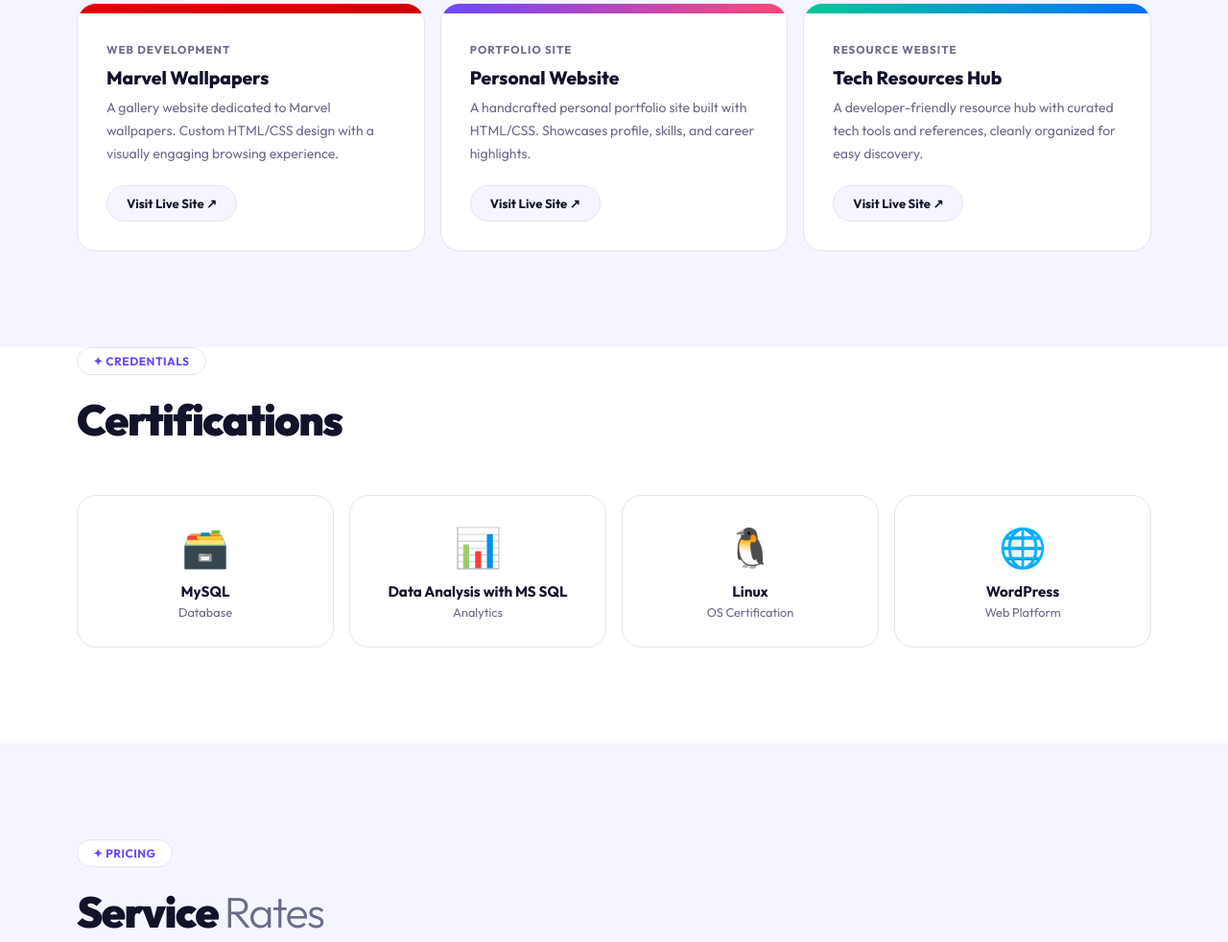
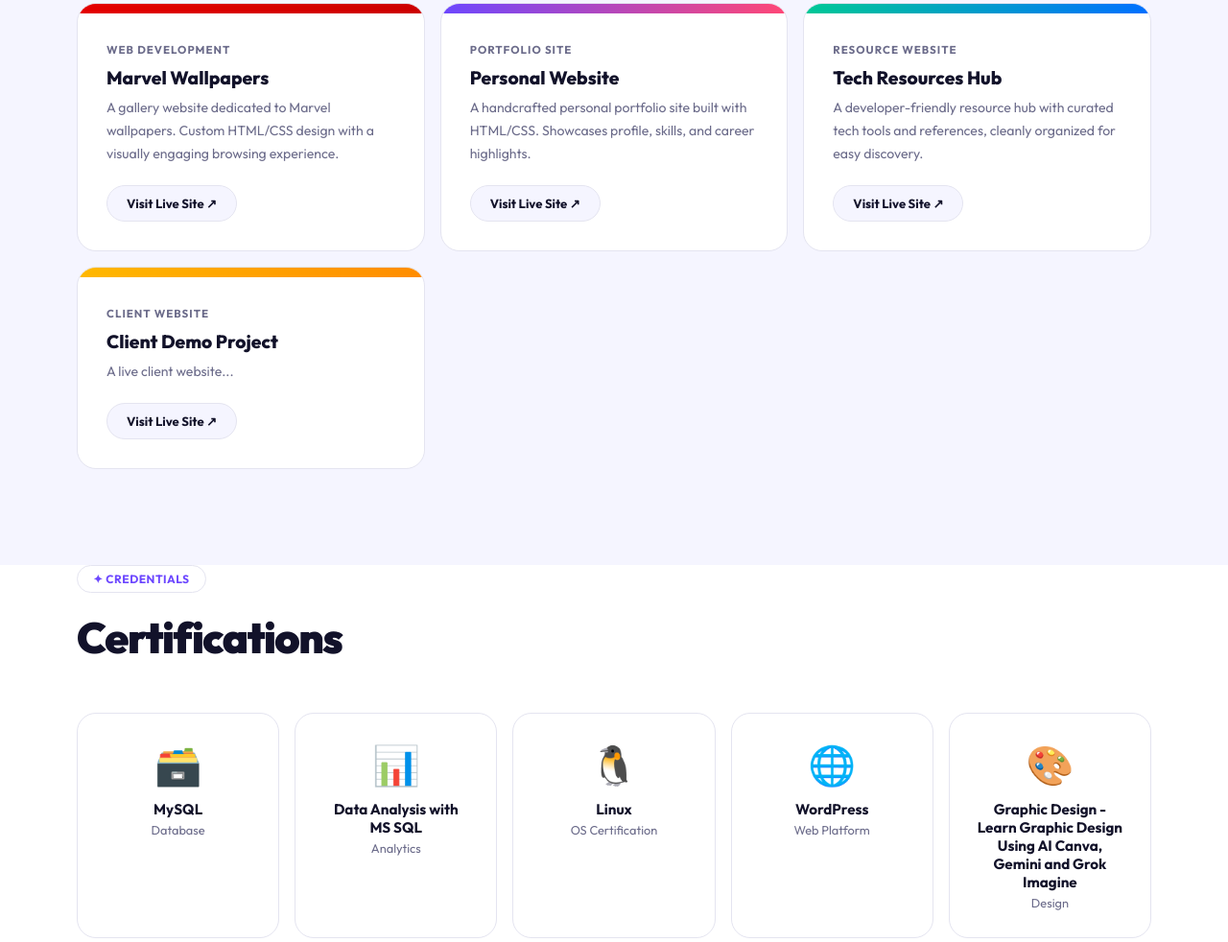
Before and after one commit to HHarshGGupta/harshgcreates.com, a plain HTML site: page index.html in a window 1280 px wide. Shown: the part 2577-3559 px from the top of the page at 96% size. Drawn offline with Linux system fonts and the light colour scheme.

Commit message:
Update index.html

```diff
--- a/index.html
+++ b/index.html
@@ -192,6 +192,7 @@
   .proj-card:nth-child(1) .proj-thumb { background: linear-gradient(90deg, #e40000, #c00); }
   .proj-card:nth-child(2) .proj-thumb { background: linear-gradient(90deg, var(--a1), var(--a2)); }
   .proj-card:nth-child(3) .proj-thumb { background: linear-gradient(90deg, var(--a3), #006fff); }
+  .proj-card:nth-child(4) .proj-thumb { background: linear-gradient(90deg, var(--a4), #ff8c00); }
   .proj-body { padding: 30px; flex: 1; display: flex; flex-direction: column; }
   .proj-type { font-size: 0.72rem; font-weight: 700; text-transform: uppercase; letter-spacing: 1px; color: var(--mid); margin-bottom: 10px; }
   .proj-name { font-size: 1.2rem; font-weight: 800; margin-bottom: 8px; }
@@ -427,6 +428,16 @@
         <a href="https://hharshggupta.github.io/tech-resources/" target="_blank" class="proj-cta">Visit Live Site ↗</a>
       </div>
     </div>
+    <div class="proj-card">
+  <div class="proj-thumb"></div>
+  <div class="proj-body">
+    <div class="proj-type">Client Website</div>
+    <div class="proj-name">Client Demo Project</div>
+    <div class="proj-desc">A live client website...</div>
+    <a href="https://website-2026.github.io/Client/"
+       target="_blank" class="proj-cta">Visit Live Site ↗</a>
+  </div>
+</div>
   </div>
 </section>
 
@@ -438,6 +449,7 @@
     <div class="cert-card"><span class="cert-em">📊</span><div class="cert-n">Data Analysis with MS SQL</div><div class="cert-s">Analytics</div></div>
     <div class="cert-card"><span class="cert-em">🐧</span><div class="cert-n">Linux</div><div class="cert-s">OS Certification</div></div>
     <div class="cert-card"><span class="cert-em">🌐</span><div class="cert-n">WordPress</div><div class="cert-s">Web Platform</div></div>
+    <div class="cert-card"><span class="cert-em">🎨</span><div class="cert-n">Graphic Design - Learn Graphic Design Using AI Canva, Gemini and Grok Imagine</div><div class="cert-s">Design</div></div>
   </div>
 </section>
 
```
